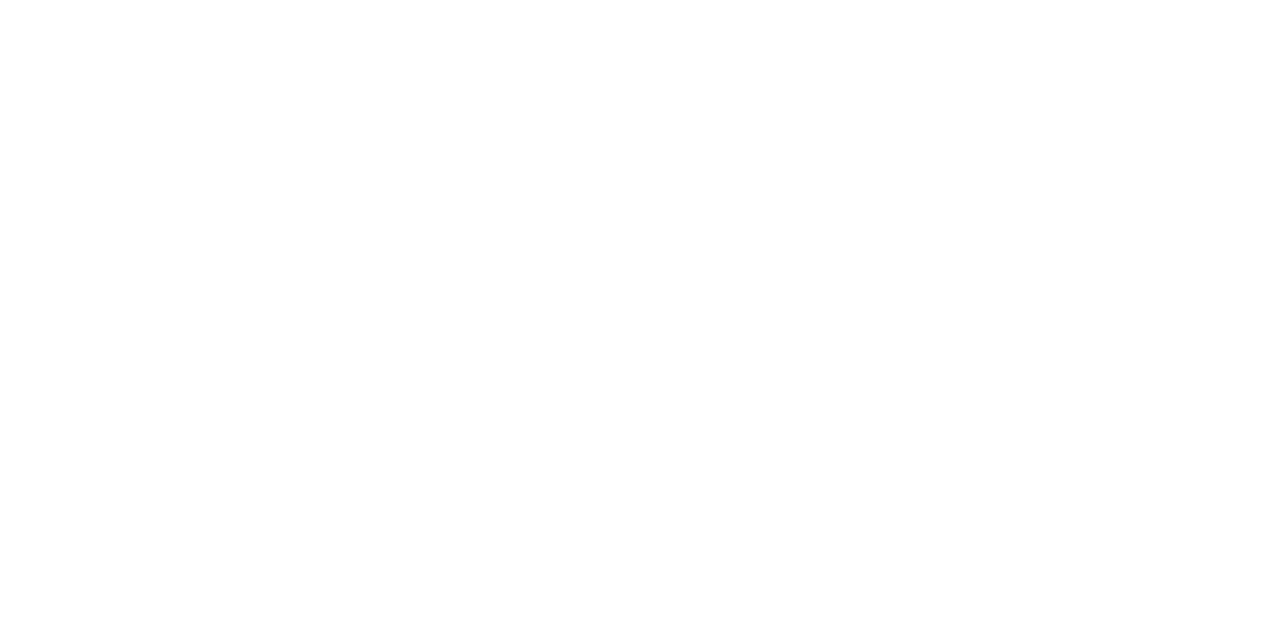
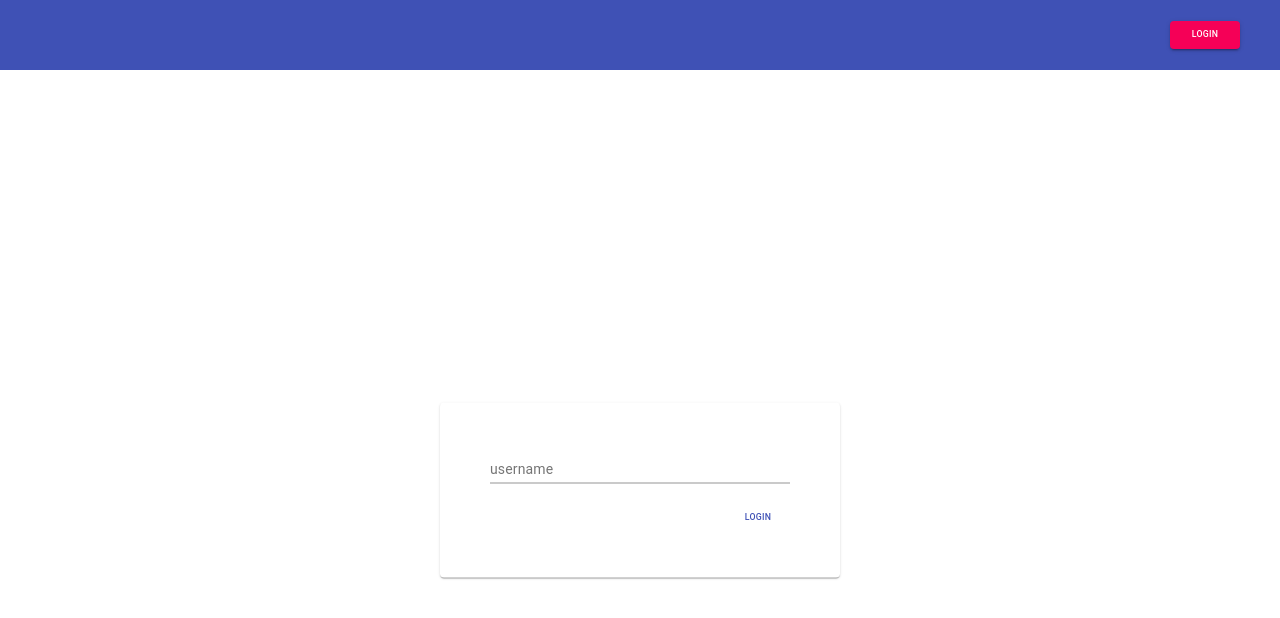
Before and after one commit to MartinMattyZahradnik/dictionaries, a React (Create React App) app: page / in a window 1280 px wide. Shown: the top 618 px of the page. Built offline with nearby package versions, Linux system fonts and the light colour scheme.

Commit message:
setup basic auth flow

```diff
--- a/src/App.tsx
+++ b/src/App.tsx
@@ -12,6 +12,7 @@
 // Components
 import { CircularProgress } from "@material-ui/core";
 import GlobalStyles, { theme } from "./GlobalStyles";
+import Header from "components/header/Header";
 import Routes from "./Routes";
 
 const { store, persistor } = configureStore();
@@ -32,6 +33,7 @@
           <PersistGate loading={<CircularProgress />} persistor={persistor}>
             <Router history={history}>
               <GlobalStyles />
+              <Header />
               <StyledApp>
                 <Routes />
               </StyledApp>
--- a/src/Routes.tsx
+++ b/src/Routes.tsx
@@ -1,27 +1,32 @@
 import React, { Suspense, lazy } from "react";
-import { Route, Switch, Redirect } from "react-router-dom";
+import { Route, Switch } from "react-router-dom";
 import { useSelector } from "react-redux";
 
 import { selectIsUserLoggedIn } from "redux/user/userSelectors";
 
 // Components
+import { CircularProgress } from "@material-ui/core";
 const Login = lazy(() => import("components/login/LoginForm"));
+const DictionaryList = lazy(() =>
+  import("components/dictionaryList/DictionaryList")
+);
+const DictionaryDetail = lazy(() =>
+  import("components/dictionaryDetail/DictionaryDetail")
+);
 
 // Selectors
 
 const Routes = () => {
   const isUserLoggedIn = useSelector(selectIsUserLoggedIn);
 
-  return isUserLoggedIn ? (
-    <Suspense fallback={<div>Loading...</div>}>
+  return (
+    <Suspense fallback={<CircularProgress />}>
       <Switch>
-        <Route exact path="/login" component={Login} />
-
-        <Redirect to="/" />
+        {!isUserLoggedIn && <Route component={Login} />}
+        <Route exact path="/" component={DictionaryList} />
+        <Route exact path="/dictionary/:id" component={DictionaryDetail} />
       </Switch>
     </Suspense>
-  ) : (
-    <Redirect to="/" />
   );
 };
 
--- /dev/null
+++ b/src/components/dictionaryDetail/DictionaryDetail.tsx
@@ -0,0 +1,7 @@
+import React from "react";
+
+const DictionaryDetail = () => {
+  return <div>DictionaryDetail</div>;
+};
+
+export default DictionaryDetail;
--- /dev/null
+++ b/src/components/dictionaryList/DictionaryList.tsx
@@ -0,0 +1,7 @@
+import React from "react";
+
+const DictionaryList = () => {
+  return <div>DictionaryList</div>;
+};
+
+export default DictionaryList;
--- /dev/null
+++ b/src/components/header/Header.tsx
@@ -0,0 +1,63 @@
+import React from "react";
+import styled from "styled-components";
+import { useDispatch, useSelector } from "react-redux";
+import { Link } from "react-router-dom";
+
+// Components
+import { AppBar, Button, Grid } from "@material-ui/core";
+
+// Actions
+import { logout } from "redux/user/userActions";
+
+// Selectors
+import { selectIsUserLoggedIn } from "redux/user/userSelectors";
+
+const StyledAppBar = styled(AppBar)`
+  width: 100%;
+
+  height: 7rem;
+  justify-content: center;
+`;
+
+const StyledAppBarContent = styled(Grid)`
+  width: 120rem;
+  margin: auto;
+`;
+
+const StyledButton = styled(Button)<{ onClick?: any }>`
+  width: 7rem;
+  margin-left: auto;
+`;
+
+const StyledLogoutLink = styled(Link)`
+  margin-left: auto;
+`;
+
+const Header = () => {
+  const dispatch = useDispatch();
+  const isUserLoggedIn = useSelector(selectIsUserLoggedIn);
+
+  return (
+    <StyledAppBar position="static">
+      <StyledAppBarContent container>
+        {isUserLoggedIn ? (
+          <StyledButton
+            variant="contained"
+            color="secondary"
+            onClick={() => dispatch(logout())}
+          >
+            Logout
+          </StyledButton>
+        ) : (
+          <StyledLogoutLink to="/login">
+            <StyledButton variant="contained" color="secondary">
+              Login
+            </StyledButton>
+          </StyledLogoutLink>
+        )}
+      </StyledAppBarContent>
+    </StyledAppBar>
+  );
+};
+
+export default Header;
--- a/src/components/login/LoginForm.tsx
+++ b/src/components/login/LoginForm.tsx
@@ -1,9 +1,8 @@
 import React from "react";
 import styled from "styled-components";
-import { connect, useSelector } from "react-redux";
+import { connect } from "react-redux";
 
 // Components
-import { Redirect } from "react-router-dom";
 import { Form, FormikProps, withFormik, Field } from "formik";
 import { Grid, Card, Button } from "@material-ui/core";
 import FormField from "components/common/form/FormField";
@@ -18,7 +17,6 @@
 
 // Selectors
 import { selectUserError } from "redux/user/userSelectors";
-import { selectIsUserLoggedIn } from "redux/user/userSelectors";
 
 // Others
 import validationSchema from "./LoginFormValidationSchema";
@@ -82,10 +80,8 @@
 
 const LoginPage = (props: ILoginFormProps & FormikProps<ILoginFormValues>) => {
   const { touched, isSubmitting, values, loginErrorCode } = props;
-  const isUserLoggedIn = useSelector(selectIsUserLoggedIn);
-  return isUserLoggedIn ? (
-    <Redirect to="/" />
-  ) : (
+
+  return (
     <StyledFormWrapper container>
       <StyledLoginFormWrapper>
         <Form>
```
